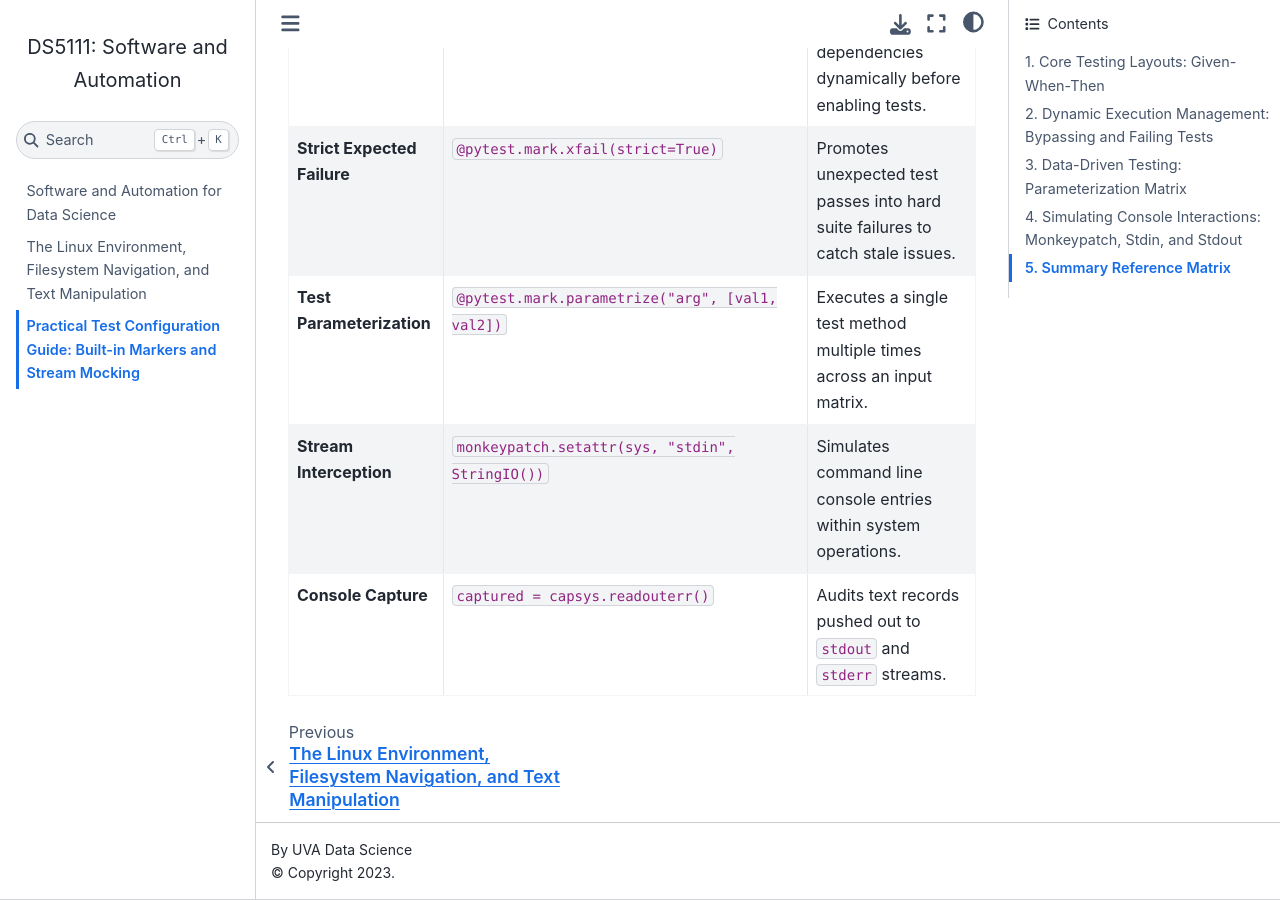
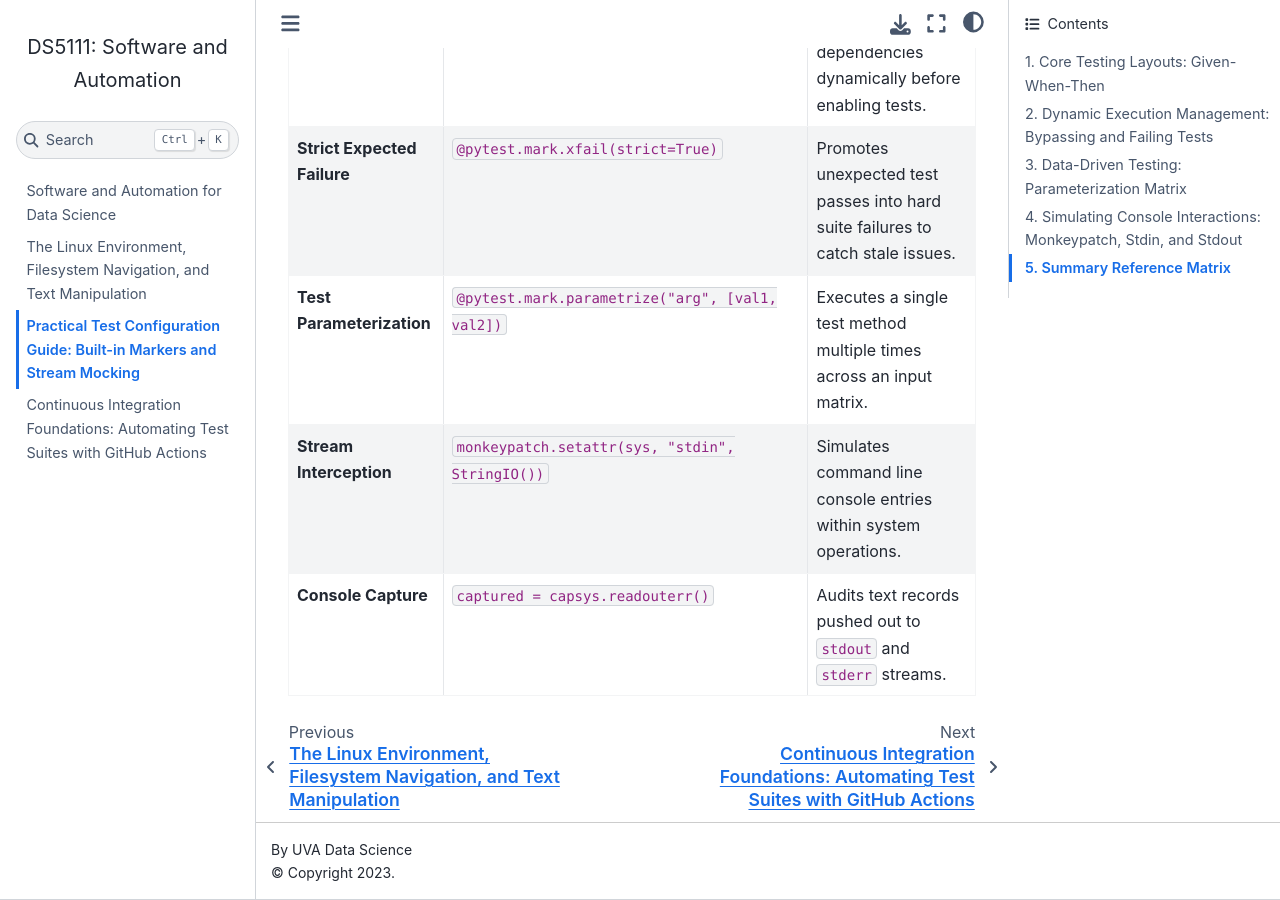
Before and after one commit to Niarfe/software_and_automation_for_ds, a Jupyter Book: the page built from docs/week3_testing_addon_3.md, in a window 1280 px wide and 900 px high, scrolled down 6053 px. Built offline with Jupyter Book 1.0.4 settings and Sphinx 7.4.7 and the Sphinx Book theme 1.1.4, drawn with Linux system fonts in a browser that asks for light colours; some of the changed lines change nothing that is shown.

Commit message:
github actions

````diff
--- a/docs/_toc.yml
+++ b/docs/_toc.yml
@@ -3,3 +3,4 @@
 chapters:
   - file: week1_linux.md
   - file: week3_testing_addon_3.md
+  - file: week3_github_actions.md
--- /dev/null
+++ b/docs/week3_github_actions.md
@@ -0,0 +1,159 @@
+# Continuous Integration Foundations: Automating Test Suites with GitHub Actions
+
+Local automation frameworks, such as a localized `Makefile`, streamline development operations by standardizing compilation, syntax linting, and verification routines into predictable, single-word execution tasks. However, relying solely on local validation introduces a systemic vulnerability: the "it works on my machine" anti-pattern. Variations in host operating system configurations, underlying dependency architectures, and uncommitted local assets can obscure hidden bugs, allowing defective code to bypass early detection.
+
+To achieve production-grade quality control, teams must migrate validation checks off individual local hardware setups and relocate them into a centralized, remote environment using **Continuous Integration (CI)**. This reference guide demonstrates how to leverage **GitHub Actions** to automatically orchestrate your local `Makefile` commands inside remote virtual environments whenever updates are pushed to a code repository.
+
+---
+
+## 1. The GitHub Actions Architectural Model
+
+To orchestrate automated pipelines within a Git host platform, you must first understand the structural hierarchy and operational execution model of the underlying continuous integration engine. The GitHub Actions runtime environment is divided into four distinct components that cascade sequentially:
+
+
+* **Workflows:** High-level automated pipelines defined inside your repository. A workflow specifies a sequence of activities that execute automatically when specific operational triggers occur. Workflows are declared using YAML format and must reside inside a dedicated, hidden directory structure: `.github/workflows/`.
+* **Jobs:** Isolated sub-execution blocks bundled within a workflow. An individual job targets a specific functional goal of the pipeline (e.g., code quality auditing vs. comprehensive test suite execution). Crucially, while the steps within a single job run sequentially, **separate jobs within a workflow execute in parallel by default**, utilizing completely distinct environment allocations.
+* **Steps:** The smallest units of execution within a job. Steps execute sequentially on the same machine allocation, meaning environmental modifications made in step one carry directly into step two. A step can either trigger a standalone shell script command or invoke a modular, reusable code package called an **action**.
+* **Runners:** The physical or virtualized computer containers where jobs are executed. These systems run specialized listener daemons that pull your repository code, execute the defined steps, and stream live terminal output back to your web configuration interface.
+
+---
+
+## 2. Comprehensive Blueprint: Constructing the Test Pipeline
+
+To bridge your local testing patterns with a remote CI environment without reinventing the wheel, your workflow should directly leverage your pre-configured local `Makefile` targets. This configuration reuses your existing automation recipes, ensuring consistency between your local machine environment and the remote testing environment.
+
+### Core Prerequisites: Managing the Remote Environment
+When a virtual runner initializes (e.g., a hosted `ubuntu-latest` instance), it is a completely **blank slate**. It lacks your code assets, your custom virtual environment directory, and your third-party Python module dependencies. Consequently, the workflow must explicitly recreate those configurations step-by-step before it can execute your test suite.
+
+Create a new file inside your repository named `.github/workflows/verify-pipeline.yml`. Populate the file with the following complete production-grade configuration:
+
+```yaml
+name: Test Suite Automation
+
+# Controls when the continuous integration pipeline executes
+on:
+  push:
+    branches: [ main ]
+  pull_request:
+    branches: [ main ]
+  # Enables manual pipeline triggers directly from the GitHub web user interface
+  workflow_dispatch:
+
+jobs:
+  # Job 1: Comprehensive Multi-Environment Quality Audit and Validation Sweep
+  matrix-testing:
+    name: Core Test Runner (Python ${{ matrix.python-version }})
+    runs-on: ubuntu-latest
+
+    # Configure an execution matrix to run tests across multiple Python runtimes simultaneously
+    strategy:
+      matrix:
+        python-version: ["3.13", "3.14"]
+
+    steps:
+      # Step 1: Clone the repository files onto the blank virtual runner filesystem
+      - name: Checkout Code Repository
+        uses: actions/checkout@v3
+
+      # Step 2: Provision the target Python interpreter version inside the container
+      - name: Initialize Python ${{ matrix.python-version }}
+        uses: actions/setup-python@v4
+        with:
+          python-version: ${{ matrix.python-version }}
+
+      # Step 3: Run the local Makefile recipe to construct the isolated virtual environment
+      - name: Provision Virtual Environment
+        run: make env
+
+      # Step 4: Run the local Makefile recipe to update and install required dependencies
+      - name: Synchronize Package Dependencies
+        run: make update
+
+      # Step 5: Execute the syntax linter using your local automation layer
+      - name: Execute Code Quality Linting
+        run: make lint
+
+      # Step 6: Run the full test suite via your standardized local recipe
+      - name: Execute Test Suite
+        run: make tests
+```
+
+---
+
+## 3. Step-by-Step Code Walkthrough
+
+Let's break down the mechanics of the workflow configuration line-by-line to understand how GitHub Actions interprets the syntax:
+
+### The Orchestration Triggers (`on:`)
+The `on:` directive acts as the event gateway for the pipeline. In this layout, the workflow actively listens for code additions via `push` events or proposed code modifications via `pull_request` integrations—but restricts execution exclusively to events targeting the `main` branch.
+
+Additionally, appending the `workflow_dispatch:` key adds a manual trigger option to your project dashboard, allowing you to run the suite on-demand without pushing empty commits.
+
+### Environmental Matrix Scaling (`strategy.matrix`)
+Rather than verifying code against a singular runtime configuration, high-reliability engineering mandates testing software stability across upcoming and current dependency layers. The `matrix` block instructs GitHub Actions to generate **two distinct, parallel jobs** from this single blueprint configuration block:
+* Job A spins up an `ubuntu-latest` runner and injects Python version `3.13`.
+* Job B spins up an identical, isolated runner but injects Python version `3.14`.
+
+### Reusable Action Components (`uses:`)
+Steps utilizing the `uses:` syntax pull in predefined, modular plugins hosted on public repositories:
+* `actions/checkout@v3` reaches out to the open-source repository behind that action, checks out your files under the temporary runner workspace path, and exposes your files to subsequent commands.
+* `actions/setup-python@v4` modifies the underlying host variables to point securely to the targeted version defined in your execution matrix variables.
+
+### Native Makefile Execution (`run:`)
+Instead of typing lengthy initialization commands or hardcoding environment activation routes (e.g., `source env/bin/activate && pip install -r requirements.txt`), the pipeline passes commands directly to the runner's underlying shell using `run:`.
+
+Because your repository's local `Makefile` handles target path structures and package installation logic natively, calling `make env`, `make update`, and `make tests` forces the remote server to mirror your precise local verification steps identically.
+
+---
+
+## 4. Operational Troubleshooting Matrix
+
+| Issue Encountered | Root Cause Analysis | Corrective Action |
+| :--- | :--- | :--- |
+| **`make: command not found`** | The runner operating system configuration does not have the GNU Make compilation engine installed. | Ensure your `runs-on:` target specifies a Linux distribution like `ubuntu-latest` or `ubuntu-24.04`, which includes development utilities by default. |
+| **`Tab Error` / Makefile Failure** | Your `Makefile` targets contain invalid white space modifications or spaces instead of standard tab characters. | Re-indent the underlying commands inside your `Makefile` using single hard tab characters. Ensure your IDE does not auto-convert tabs to spaces. |
+| **Missing Dependency Errors** | Pytest or other third-party libraries throw an `ImportError` on the runner during execution. | Ensure `pytest` and your other required modules are explicitly added to `requirements.txt`. Your `make update` target must run inside the CI environment *before* the testing step executes. |
+| **Workflow Does Not Trigger** | The configuration file uses an incorrect extension or resides in an invalid directory path. | Confirm the workflow file is saved strictly as `.yml` or `.yaml` and is located explicitly within the `.github/workflows/` directory. |
+
+---
+
+## 5. Branch Strategy Workaround: Testing Before Merging
+
+{warning}
+**The Default Branch Constraint:** Certain GitHub Actions events and dashboard displays require the workflow configuration file to exist on your **default branch** (typically `main`) before they can execute or display properly. This constraint poses a challenge when developing a pipeline on an isolated feature branch: if you push a new workflow file only to a feature branch, manual testing buttons or certain automated triggers may not run until those changes are merged into `main`.
+
+### The Workaround Framework
+To develop, iterate, and verify your continuous integration configurations safely without altering the default production code branch, execute this step-by-step fallback branching sequence:
+
+1. **Commit a Minimal Placeholder First:** While on your default `main` branch, commit a bare-minimum, blank workflow file containing the baseline execution constraints and the `workflow_dispatch` trigger to the repository path: `.github/workflows/verify-pipeline.yml`.
+2. **Create Your Feature Working Branch:** Cut your active development branch from your updated repository baseline:
+   ```bash
+   $ git checkout -b feature-pipeline-integration
+   ```
+3. **Build and Expand the Configuration:** Flesh out the comprehensive multi-environment execution block, adding your matrix profiles, dependency commands, lint steps, and `make tests` triggers.
+4. **Push and Open a Pull Request:** Push the updated configuration file to your remote feature branch. Because a version of the file already exists on `main`, GitHub will successfully recognize the file and trigger the workflow on the pull request interface. This allows you to verify your matrix build execution completely before merging your code.
+
+---
+
+## 6. Dashboard Interface Navigation and Manual Execution
+
+Once your workflow file has been pushed to your remote repository, you can monitor pipeline execution and manually trigger test runs directly through the GitHub web UI.
+
+### Running Workflows Manually
+Because your configuration file includes the `workflow_dispatch` event key, you can trigger test sweeps on-demand without changing your code:
+
+1. Navigate to your repository homepage inside your web browser.
+2. Click the **Actions** tab located along the top horizontal navigation menu.
+3. Look at the left-hand sidebar menu and click on the explicit name of your workflow (e.g., **Test Suite Automation**).
+4. Locate the floating alert box on the right side of the screen and click the **Run workflow** dropdown button.
+5. Select the targeted development branch you want to test and click the green **Run workflow** button to launch the runners.
+
+
+### Auditing Output Logs and Status Results
+When a pipeline run begins, its status icon turns yellow to indicate that virtual runners are actively executing. To inspect your test outputs and debug any pipeline issues, follow this drill-down navigation sequence:
+
+* Click the specific **Commit Message Title** of the active or completed run to open its high-level orchestration dashboard.
+* The central dashboard layout displays your parallel jobs matrix. Click on a specific job node (e.g., **Core Test Runner (Python 3.14)**) to inspect its step executions.
+* The right-hand screen area renders a live, scrollable terminal command console. Click on any individual step name (such as **Execute Test Suite**) to expand its logs. This exposes the exact terminal read-out from Pytest, making it easy to identify any failing tests.
+
+A green checkmark next to a step indicates success, while a red cross means a shell command returned a non-zero exit code. This halts subsequent steps immediately and flags the build as failed, providing an explicit gate for your repository.
````
